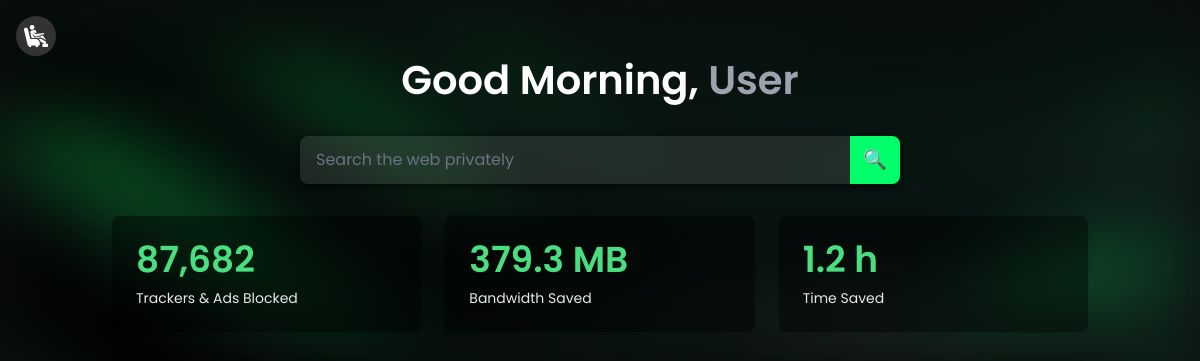
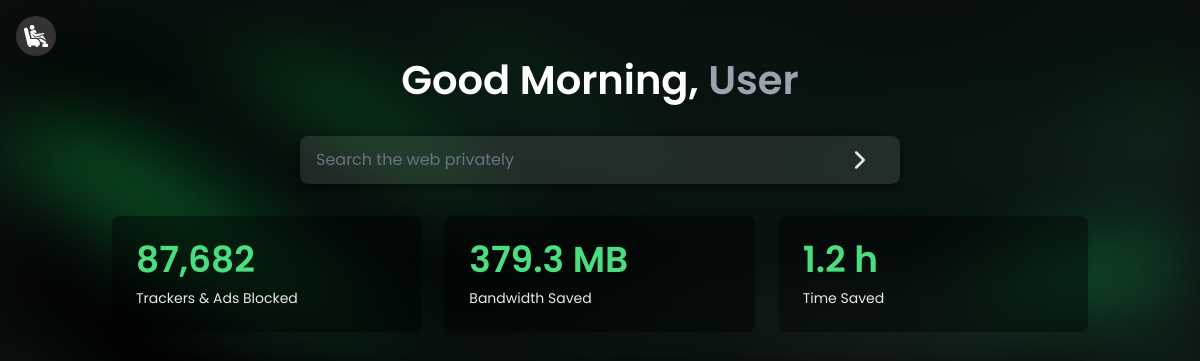
Before and after one commit to MaharshiPatel2274/NeuroPilot, an Electron app: page views/relax-home.html in a window 1200 px wide. Shown: the top 361 px of the page. Drawn offline with nearby package versions, Linux system fonts and the light colour scheme.

Commit message:
tweak search

```diff
--- a/styles/relax-home.css
+++ b/styles/relax-home.css
@@ -133,7 +133,6 @@ body {
 #search-btn {
     width: 50px;
     border: none;
-    background: var(--green-accent);
     cursor: pointer;
     font-size: 1.2rem;
 }
--- a/views/relax-home.html
+++ b/views/relax-home.html
@@ -60,7 +60,9 @@
                 type="text"
                 placeholder="Search the web privately"
         />
-        <button id="search-btn">🔍</button>
+        <button id="search-btn">
+            <img src="../assets/go.svg" alt="Search" style="width: 20px; height: 20px;">
+        </button>
     </div>
 
     <!-- stats -->
```
Also changed, not shown: assets/go.svg (added).
